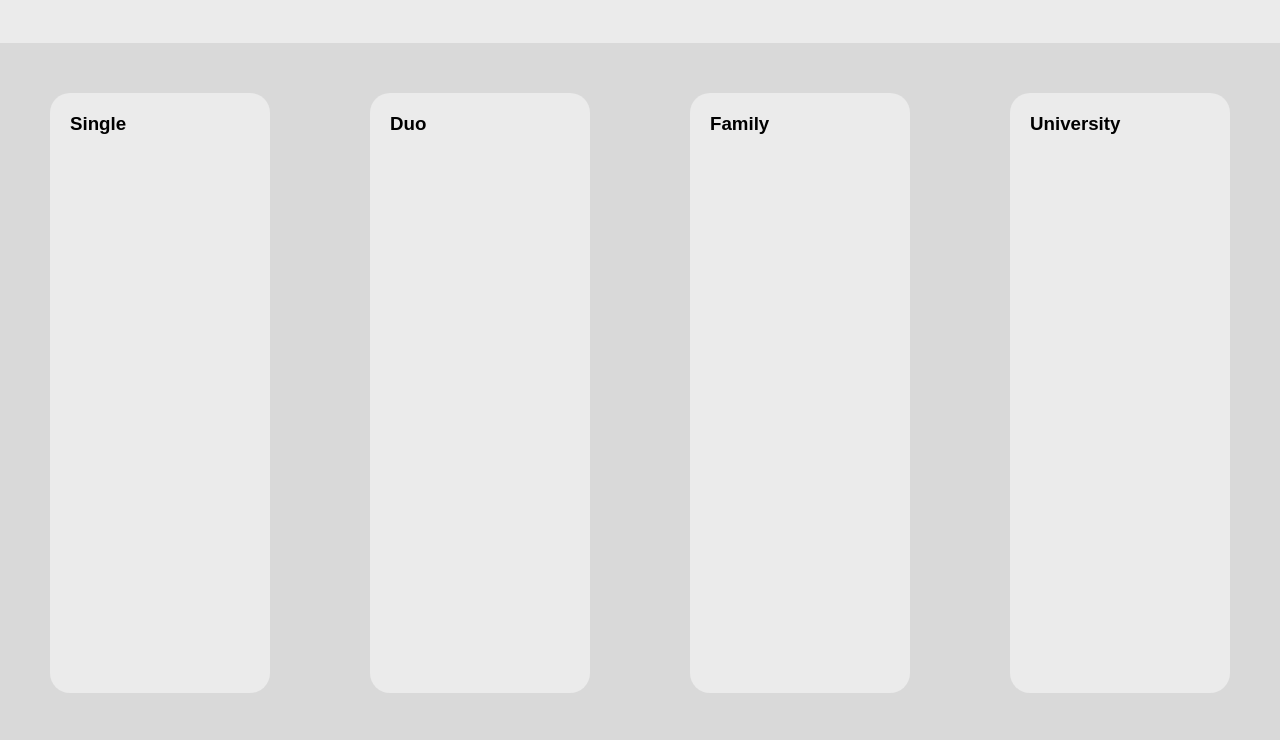
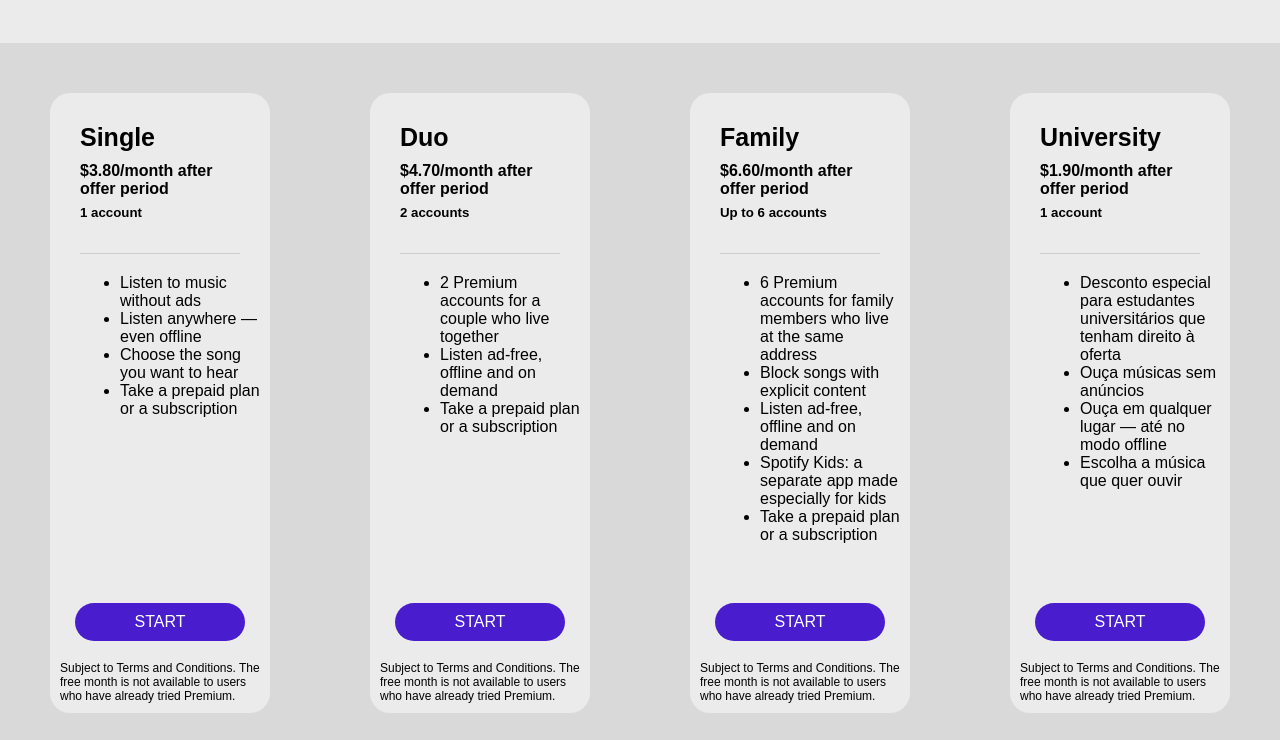
Before and after one commit to raissarossi/HTML_Senai, a plain HTML site: page HTML_SPOTIFY/HTML_SPOTIFY/Index.html in a window 1280 px wide. Shown: the part 957-1697 px from the top of the page. Drawn offline with Linux system fonts and the light colour scheme.

Commit message:
Add files via upload

```diff
--- a/HTML_SPOTIFY/HTML_SPOTIFY/Index.html
+++ b/HTML_SPOTIFY/HTML_SPOTIFY/Index.html
@@ -10,7 +10,7 @@
 <body>
     <div class ="barra"></div>
     <div class ="container01">
-        <img src="./images/img1.png" alt="" srcset="">
+        <img src="./images/estrada.png" alt="" srcset="">
 
         <div class = "title">
             <h2>Subscribe to Spotify Premium now!</h2>
@@ -29,7 +29,7 @@
             </div>
 
         </div>
-        <img src="./images/img1.png" alt="" srcset="">
+        <img src="./images/image 4.png" alt="" srcset="">
         <!-- <div class = "infos">Enjoy ad-free music, listen in offline mode and more. Cancel whenever you want.</div> -->
     </div>
     <div class ="container02">
@@ -40,7 +40,7 @@
             <div class = "minitext">
                 <div class = "ball">
                     <div class = "img">
-                        <img src="./images/musicc.png" alt="" srcset="">
+                        <img src="./images/logo11.png" alt="" srcset="">
                     </div>
                 </div>
                 <div class ="txt">
@@ -52,7 +52,7 @@
             <div class="minitext">
                 <div class = "ball">
                     <div class = "img">
-                        <img src="./images/musicc.png" alt="" srcset="">
+                        <img src="./images/logo22.png" alt="" srcset="">
                     </div>
                 </div>
                 <div class ="txt">
@@ -64,7 +64,7 @@
             <div class="minitext">
                 <div class = "ball">
                     <div class = "img">
-                        <img src="./images/musicc.png" alt="" srcset="">
+                        <img src="./images/logo33.png" alt="" srcset="">
                     </div>
                 </div>
                 <div class ="txt">
@@ -76,7 +76,7 @@
             <div class="minitext">
                 <div class = "ball">
                     <div class = "img">
-                        <img src="./images/musicc.png" alt="" srcset="">
+                        <img src="./images/logo44.png" alt="" srcset="">
                     </div>
                 </div>
 
@@ -94,25 +94,93 @@
         <div class = "plans">
             <div class = tipo>
                 <h3>Single</h3>
+                <h4>$3.80/month after offer period</h4>
+                <h5>1 account</h5>
+            </div>
+
+            <ul>
+                <li>Listen to music without ads</li>
+                <li>Listen anywhere — even offline</li>
+                <li>Choose the song you want to hear</li>
+                <li>Take a prepaid plan or a subscription</li>
+            </ul>
+            <div class="rodape">
+                <div class = "start">START</div>
+            <div class = "infos">Subject to Terms and Conditions. The free month is not available to users who have already tried Premium.</div>
             </div>
         </div>
 
         <div class = "plans">
             <div class = tipo>
                 <h3>Duo</h3>
+                <h4>$4.70/month after offer period</h4>
+                <h5>2 accounts</h5>
+            </div>
+
+            <ul>
+                <li>2 Premium accounts for a couple who live together</li>
+                <li>Listen ad-free, offline and on demand</li>
+                <li>Take a prepaid plan or a subscription</li>
+            </ul>
+            <div class="rodape">
+                <div class = "start">START</div>
+            <div class = "infos">Subject to Terms and Conditions. The free month is not available to users who have already tried Premium.</div>
             </div>
         </div>
 
         <div class = "plans">
             <div class = tipo>
                 <h3>Family</h3>
+                <h4>$6.60/month after offer period</h4>
+                <h5>Up to 6 accounts</h5>
             </div>
+
+            <ul>
+                <li>6 Premium accounts for family members who live at the same address</li>
+                <li>Block songs with explicit content</li>
+                <li>Listen ad-free, offline and on demand</li>
+                <li>Spotify Kids: a separate app made especially for kids</li>
+                <li>Take a prepaid plan or a subscription</li>
+            </ul>
+           <div class="rodape">
+            <div class = "start">START</div>
+            <div class = "infos">Subject to Terms and Conditions. The free month is not available to users who have already tried Premium.</div>
+           </div>
+
         </div>
 
         <div class = "plans">
             <div class = tipo>
                 <h3>University</h3>
+                <h4>$1.90/month after offer period</h4>
+                <h5>1 account</h5>
             </div>
+
+            <ul>
+                <li>Desconto especial para estudantes universitários que tenham direito à oferta</li>
+                <li>Ouça músicas sem anúncios</li>
+                <li>Ouça em qualquer lugar — até no modo offline</li>
+                <li>Escolha a música que quer ouvir</li>
+            </ul>
+            <div class="rodape">
+                <div class = "start">START</div>
+                <div class = "infos">Subject to Terms and Conditions. The free month is not available to users who have already tried Premium.</div>
+            </div>
+
+        </div>
+    </div>
+    <div class = "container04">
+        <div class="container05">
+            <h3>ABOUT US</h3>
+        </div>
+        <div class = "container06">
+            <img src="images/maos.png" alt="">
+        </div>
+        <div class="container05">
+            <h3>OUR SOCIAL MEDIAS</h3>
+            <h4>FOLLOW US</h4>
+            <a href="http://https://www.instagram.com/spotify/"><img src="" alt=""></a>
+
         </div>
     </div>
 </body>
--- a/HTML_SPOTIFY/HTML_SPOTIFY/style.css
+++ b/HTML_SPOTIFY/HTML_SPOTIFY/style.css
@@ -15,8 +15,8 @@
     margin-top: 60px;
     height: 300px;
     display: flex;
-    background: rgb(125,0,45);
-    background: linear-gradient(180deg, rgba(125,0,45,1) 0%, rgba(9,9,121,1) 25%, rgba(73,28,206,1) 100%);
+    background: rgb(155,6,168);
+background: linear-gradient(180deg, rgba(155,6,168,1) 0%, rgba(9,9,121,1) 21%, rgba(73,28,206,1) 100%);
     justify-content: space-between;
     padding: 70px;
 }
@@ -95,6 +95,9 @@
     align-items: center;
     padding-bottom: 10px;
 }
+.img img{
+    width: 120px;
+}
 .minitext{
     display: flex;
     text-align: center;
@@ -118,7 +121,59 @@
     border-radius: 20px;
     height: 600px;
     width: 260px;
+    padding: 10px;
+    display: flex;
+    flex-direction: column;
+    align-items: center;
+    justify-content: space-between;
 }
 .tipo{
     margin: 20px;
+    min-height: 130px;
+    border-bottom: 1px solid rgb(204, 204, 204);;
 }
+.tipo h3{
+    color: #000;
+    font-size: 25px;
+}
+.tipo h4{
+    padding-top: 10px;
+}
+.tipo h5{
+    padding-top: 7px;
+}
+
+.plans ul{
+    padding-left: 60px;
+    flex: 1;
+    /* padding-top: 60px; */
+}
+.start{
+    color: #FFF;
+    background-color: rgba(73,28,206,1);
+    text-align: center;
+    border-radius: 50px;
+    width: 150px;
+    padding: 10px;
+    margin-bottom: 20px;
+
+}
+.infos{
+    font-size: 12px;
+}
+.rodape{
+    display: flex;
+    justify-content: center;
+    flex-direction: column;
+    align-items: center;
+}
+.container04{
+    background: rgb(155,6,168);
+    background: linear-gradient(0deg, rgba(168,6,72,1) 0%, rgba(79,37,204,1) 21%, rgba(15,0,92,1) 100%);
+    display: flex;
+    justify-content: center;
+    height: 400px;
+}
+.container05{
+    color:#FFF;
+}
```
Also changed, not shown: HTML_SPOTIFY/HTML_SPOTIFY/images/estrada.png (added), HTML_SPOTIFY/HTML_SPOTIFY/images/image 4.png (added), HTML_SPOTIFY/HTML_SPOTIFY/images/logo11.png (added), HTML_SPOTIFY/HTML_SPOTIFY/images/logo22.png (added), HTML_SPOTIFY/HTML_SPOTIFY/images/logo33.png (added), HTML_SPOTIFY/HTML_SPOTIFY/images/logo44.png (added), HTML_SPOTIFY/HTML_SPOTIFY/images/maos.png (added).
